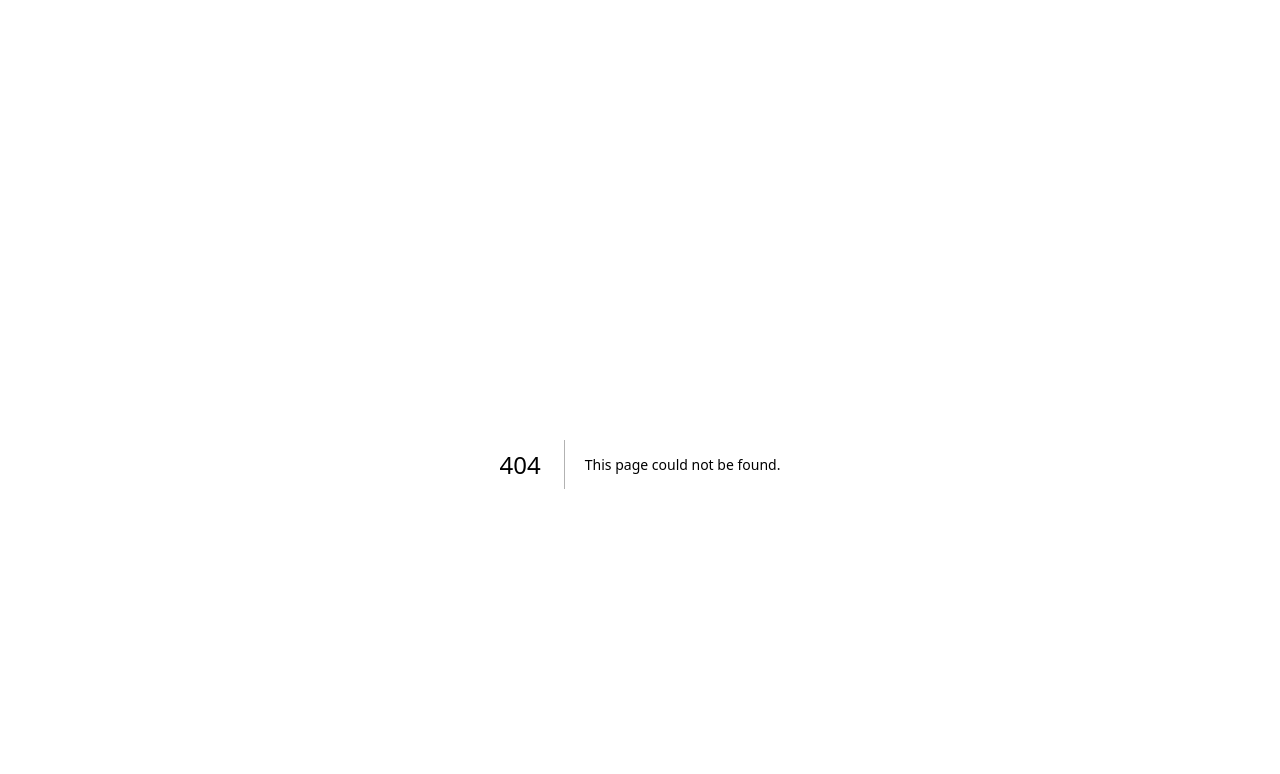
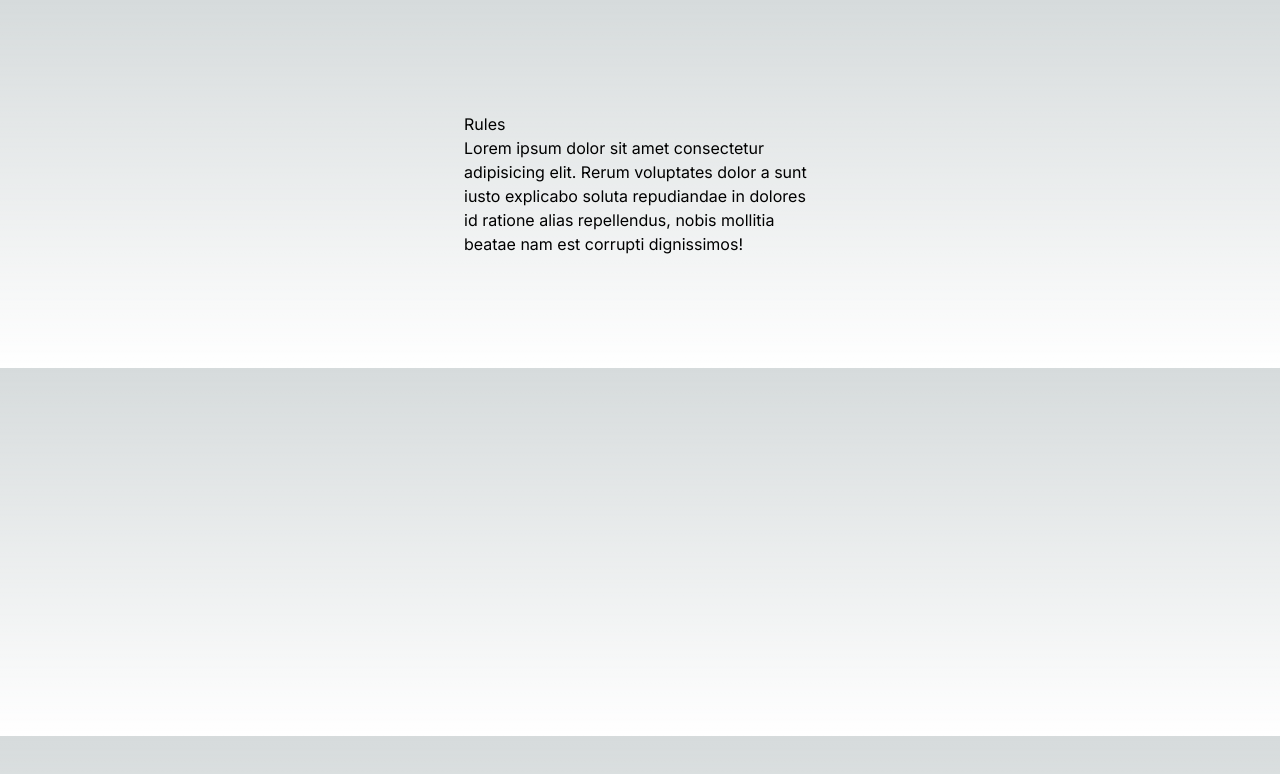
Before and after one commit to sir-hector/next13-masters, a Next.js app: page /privacy-policy in a window 1280 px wide. Before the commit this address had no page. Shown: the top 774 px of the page. Built offline with nearby package versions, Linux system fonts and the light colour scheme.

Commit message:
static pages

```diff
--- /dev/null
+++ b/src/app/(static-pages)/layout.tsx
@@ -0,0 +1,3 @@
+export default function StaticLayout({ children }: { children: React.ReactNode }) {
+	return <div className="mx-auto max-w-md p-12">{children}</div>;
+}
--- /dev/null
+++ b/src/app/(static-pages)/privacy-policy/page.tsx
@@ -0,0 +1,12 @@
+export default function Privacy() {
+	return (
+		<>
+			<h2>Rules</h2>
+			<p>
+				Lorem ipsum dolor sit amet consectetur adipisicing elit. Rerum voluptates dolor a sunt iusto
+				explicabo soluta repudiandae in dolores id ratione alias repellendus, nobis mollitia beatae
+				nam est corrupti dignissimos!{" "}
+			</p>
+		</>
+	);
+}
--- /dev/null
+++ b/src/app/(static-pages)/rules/page.tsx
@@ -0,0 +1,12 @@
+export default function Rules() {
+	return (
+		<>
+			<h2>Rules</h2>
+			<p>
+				Lorem ipsum dolor sit amet consectetur adipisicing elit. Rerum voluptates dolor a sunt iusto
+				explicabo soluta repudiandae in dolores id ratione alias repellendus, nobis mollitia beatae
+				nam est corrupti dignissimos!{" "}
+			</p>
+		</>
+	);
+}
```
